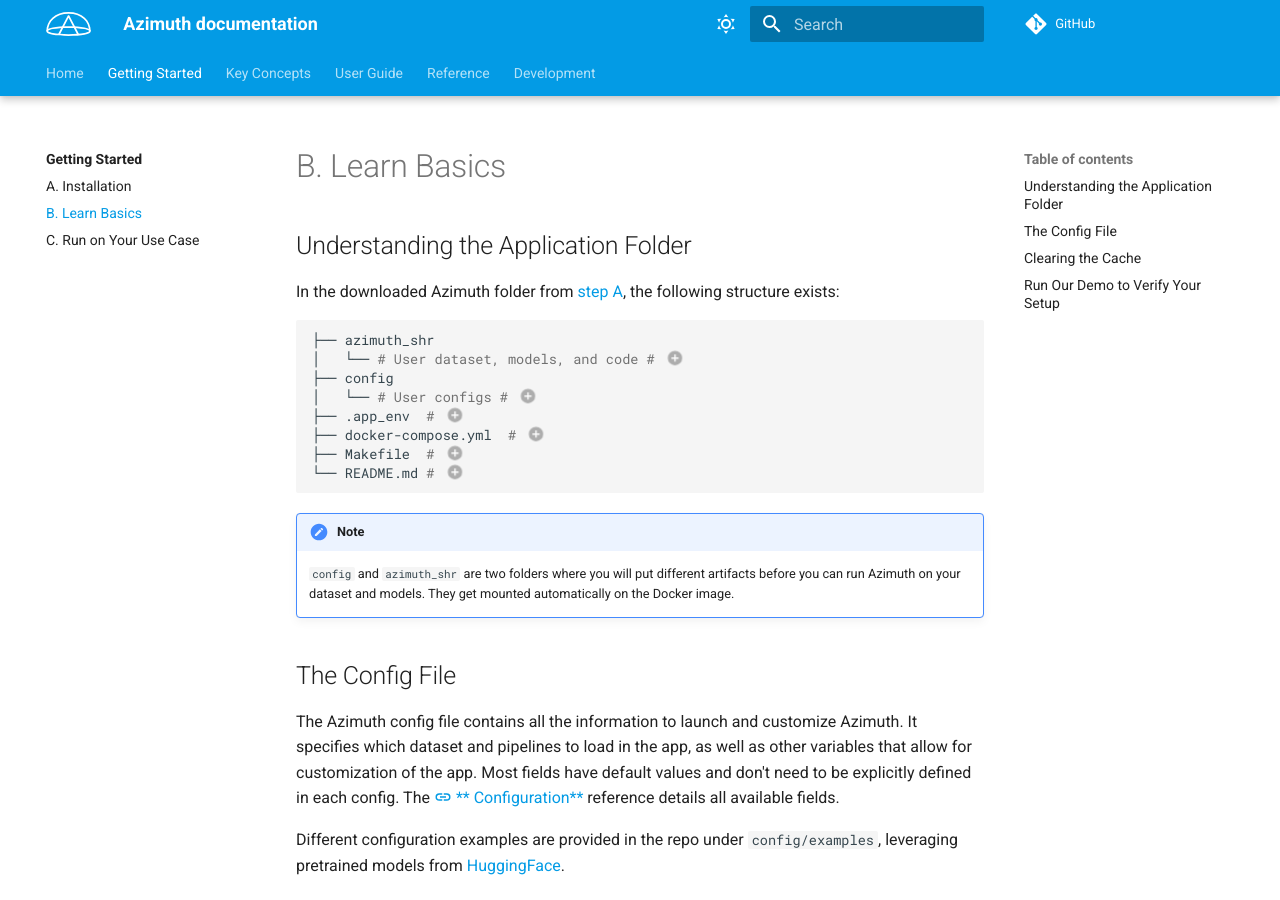
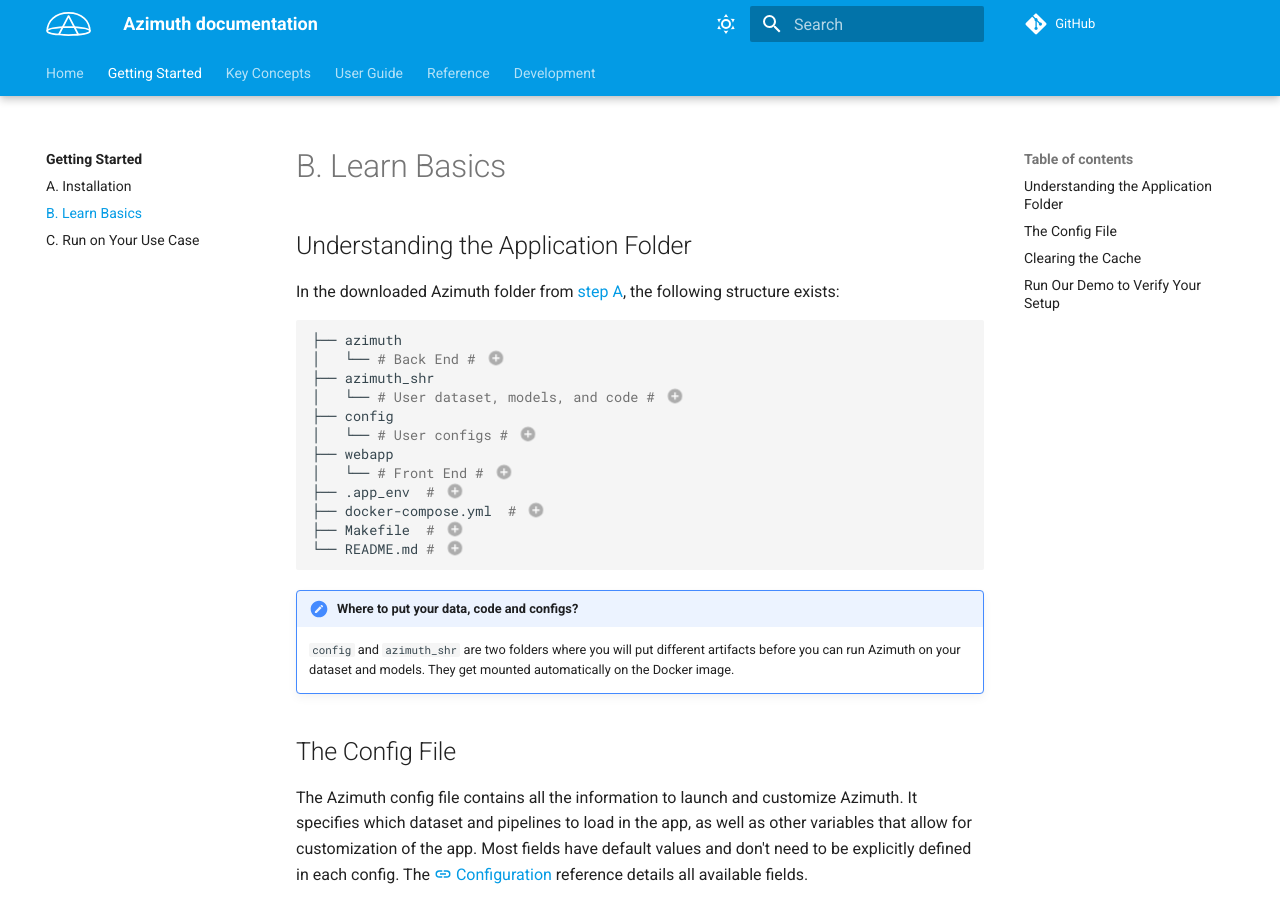
Before and after one commit to ServiceNow/azimuth, an MkDocs documentation site: the page built from docs/docs/getting-started/b-basics.md, in a window 1280 px wide and 900 px high. Built offline with MkDocs 1.6.1 and Material for MkDocs 9.7.7, drawn with Linux system fonts in a browser that asks for light colours; comment, search, counter and statistics services are not loaded.

Commit message:
#51 Add details to azimuth vs azimuth_shr

````diff
--- a/docs/docs/getting-started/b-basics.md
+++ b/docs/docs/getting-started/b-basics.md
@@ -6,24 +6,32 @@ In the downloaded Azimuth folder from [step A](a-install.md), the following stru
 exists:
 
 ```bash
+├── azimuth
+│   └── # Back End # (7)
 ├── azimuth_shr
 │   └── # User dataset, models, and code # (1)
 ├── config
 │   └── # User configs # (2)
+├── webapp
+│   └── # Front End # (8)
 ├── .app_env  # (3)
 ├── docker-compose.yml  # (4)
 ├── Makefile  # (5)
 └── README.md # (6)
 ```
 
-1. Where to put your data, your model and the user code, if relevant.
+1. Where to put your data, model and code, if relevant. `azimuth_shr` stands for
+   azimuth shared, because it contains user artifacts that are shared with the application. Azimuth
+   provides default artifacts already to load common dataset and models.
 2. Where to put all configs. Example configs are provided.
 3. Default values for env vars.
 4. Where the config and Docker images are specified.
 5. Available commands to use Azimuth.
 6. Instructions to launch the application.
+7. Only available when cloning the repo.
+8. Only available when cloning the repo.
 
-!!! note
+!!! note "Where to put your data, code and configs?"
 
     `config` and `azimuth_shr` are two folders where you will put different artifacts before you
     can run Azimuth on your dataset and models. They get mounted automatically on the Docker image.
@@ -33,8 +41,8 @@ exists:
 The Azimuth config file contains all the information to launch and customize Azimuth. It specifies
 which dataset and pipelines to load in the app, as well as other variables that allow for
 customization of the app. Most fields have default values and don't need to be explicitly defined in
-each config. The [:material-link: **
-Configuration**](../reference/configuration/index.md) reference details all available fields.
+each config. The [:material-link: Configuration](../reference/configuration/index.md) reference
+details all available fields.
 
 Different configuration examples are provided in the repo under `config/examples`, leveraging
 pretrained models from [HuggingFace](https://huggingface.co).
````
Also changed, not shown: docs/docs/getting-started/c-run.md (+2 -2 lines), README.md.
